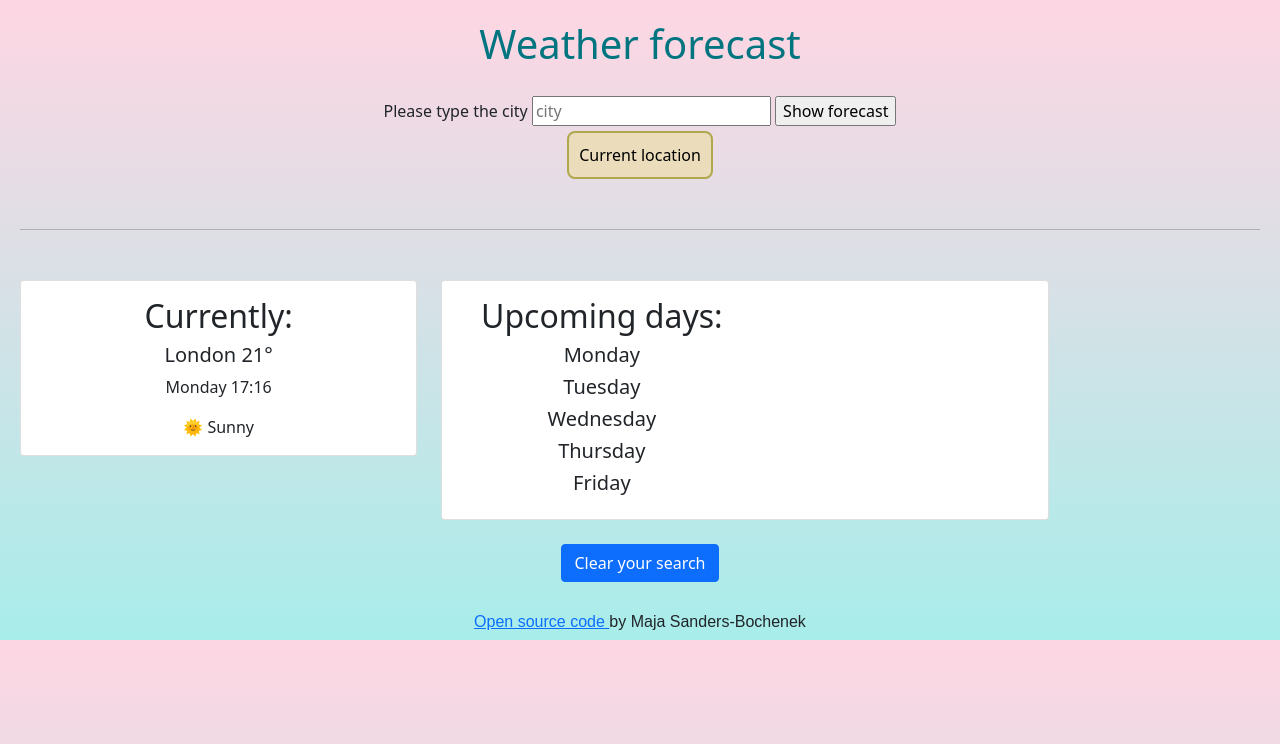
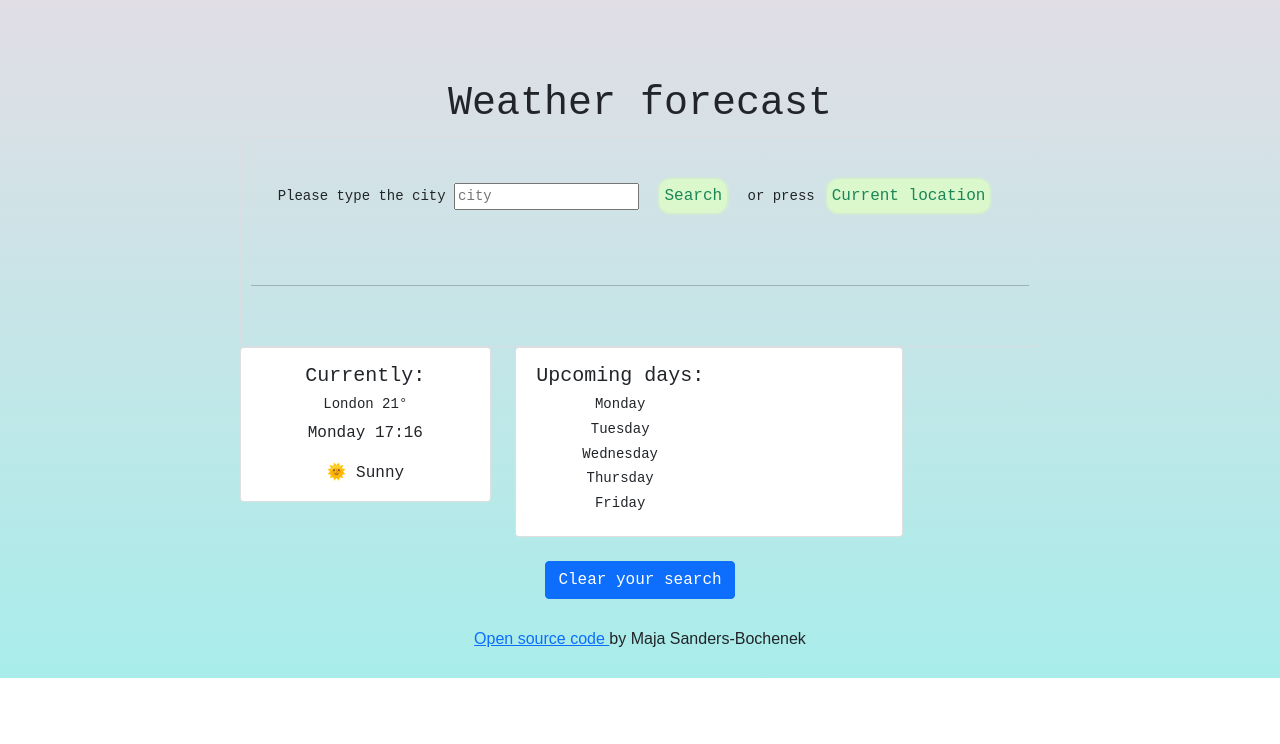
Before and after one commit to sandemay/MyFirst-App, a website built with Parcel: page index.html in a window 1280 px wide. Built offline with nearby package versions, Linux system fonts and the light colour scheme.

Commit message:
Style update

```diff
--- a/index.html
+++ b/index.html
@@ -4,23 +4,40 @@
     <script src="https://unpkg.com/axios/dist/axios.min.js"></script>
     <title>Weather forecast</title>
     <meta charset="UTF-8" />
-     <link rel="stylesheet" href="styles.css" />
+
     <link
       href="https://cdn.jsdelivr.net/npm/bootstrap@5.0.0-beta2/dist/css/bootstrap.min.css"
       rel="stylesheet"
       integrity="sha384-BmbxuPwQa2lc/FVzBcNJ7UAyJxM6wuqIj61tLrc4wSX0szH/Ev+nYRRuWlolflfl"
       crossorigin="anonymous"
     />
+
+    <script src="https://unpkg.com/axios/dist/axios.min.js"></script>
+    <link rel="stylesheet" href="styles.css" />
   </head>
   <body>
     <h1>Weather forecast</h1>
+
+     <div class="weather-app">
         <form id="search-form">
           <label for="Location" class="form-label">Please type the city</label>
-      <input type="text" placeholder="city" autocomplete="off" id="search-input"/>
-      <input type="submit" value="Show forecast" />
+          <input
+            type="text"
+            placeholder="city"
+            autocomplete="off"
+            id="search-input"
+          />
+          <input
+                  type="submit"
+                  value="Search"
+                  class="btn btn-outline-success"
+                />
+
+         <label for="CurrentLocation" class="current-label"> or press </label><button id="current location" class="btn btn-outline-success">Current location</button>
         </form>
-    <button> Current location </button>
         <hr />
+      </div>
+      </div>
 
       <div class="row">
         <div class="col-sm-4">
@@ -56,8 +73,10 @@
         </div>
       </div>
     </div>
-    <h6>  <a href="https://github.com/sandemay/MyFirst-App">  Open source code   </a>
-     by Maja Sanders-Bochenek</h6>
+    <h6>
+      <a href="https://github.com/sandemay/MyFirst-App"> Open source code </a>
+      by Maja Sanders-Bochenek
+    </h6>
     <script src="index.js"></script>
   </body>
 </html>
--- a/styles.css
+++ b/styles.css
@@ -1,17 +1,26 @@
 h1 {
-  color: #007580;
+  color: black
   text-align: center;
-  padding: 20px;
+  font-size: 40px;
+  padding: 0 auto;
+  padding-top: 50px;
+  font-family: monospace;
+
+
 }
 form {
   display: block;
   text-align: center;
+  padding: 10px;
+  margin: 10px;
 }
 h2 {
   text-align: center;
+  font-size: 20px;
 }
 h5 {
   text-align: center;
+  font-size: 14px;
 }
 
 h6 {
@@ -26,29 +35,45 @@ p {
 }
 
 body {
-  background-image: linear-gradient(to top, #a8edea 0%, #fed6e3 100%);
-  padding-left: 20px;
-  padding-right: 20px;
+  background-image: linear-gradient(to top, #a8edea 0%, #fed6e3 150%);
+  text-align: center;
+  height: auto;
+  background-size: cover;
+  background-repeat: no-repeat;
+  max-width: 800px;
+  margin: 30px auto;
+  font-family: monospace;
 }
 
 hr {
   margin-bottom: 50px;
   margin-top: 50px;
 }
-div.button {
+submit {
   width: 100px;
   padding-left: 20px;
   padding-right: 20px;
+
+  border: 20px solid rgb(133, 36, 36);
 }
 
-button {
-  display: block;
-  margin: 0 auto;
+
+
+.weather-app {
   padding: 10px;
-  margin: 20 px;
-  border-radius: 8px;
-  background-color: rgb(235, 221, 187);
-  border: 2px solid rgb(175, 168, 76);
+  border: 1px solid #dadde1;
+  border-radius: 5px;
+  font-family: monospace;
+  font-size: 14px;
+}
+
+.btn-outline-success {
+  margin: 10px;
+  padding: 5px;
+  border-radius: 14px;
+  border: 2px solid rgb(210, 236, 212);
+  background-color: seagreen;
+  background-color: #dbf8cd;
   transition-duration: 0.4s;
   cursor: pointer;
 }
```
Lines whose indentation alone changed are shown as unchanged.
